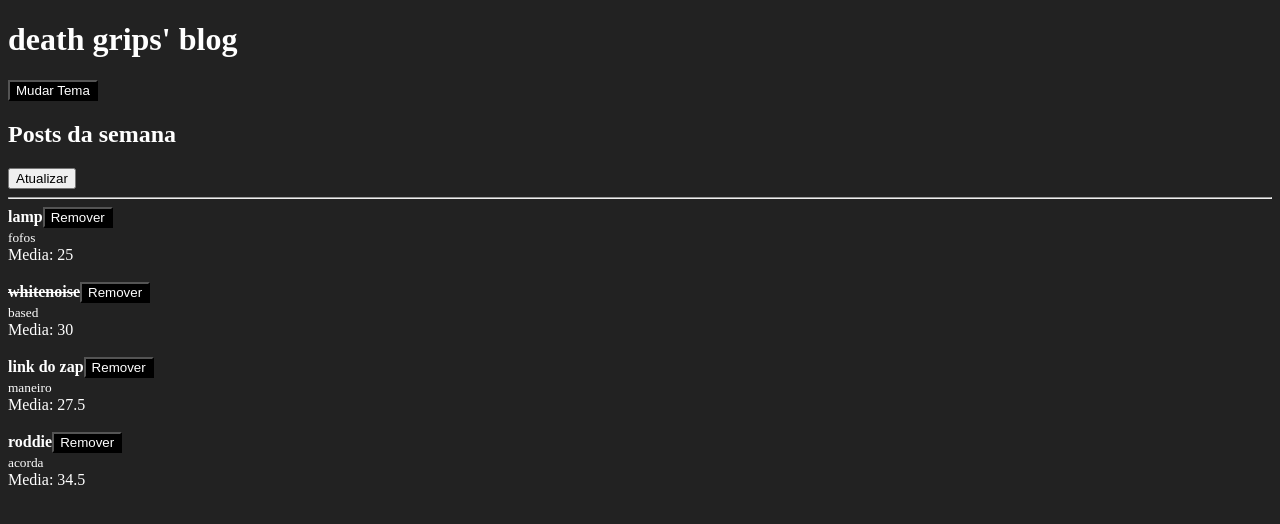
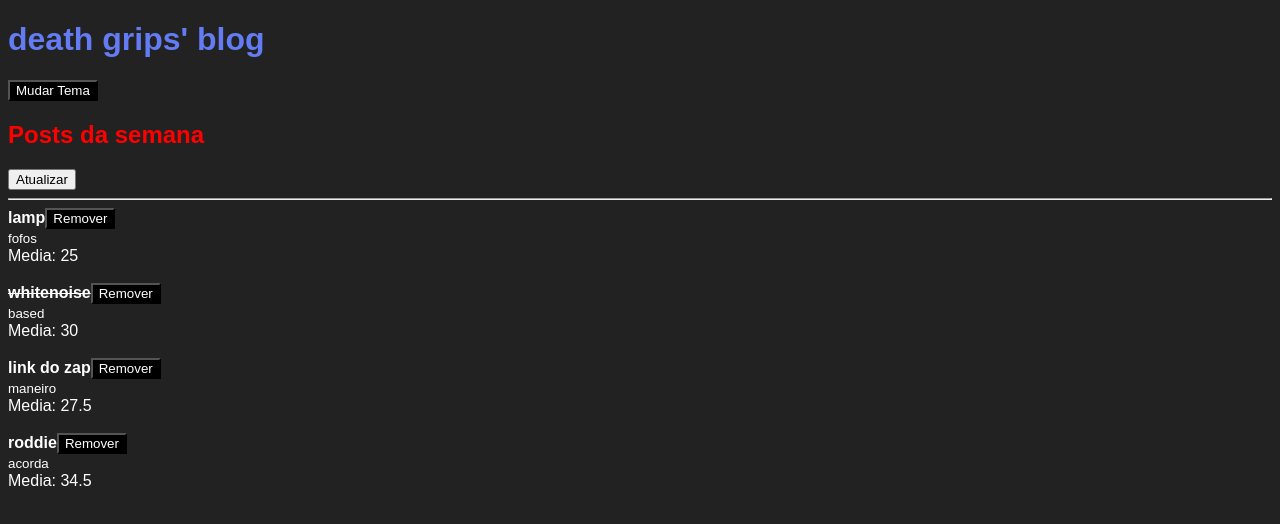
Before and after one commit to loonismos/fundamentos-react, a React app: page / in a window 1280 px wide. Shown: the top 524 px of the page. Built offline with nearby package versions, Linux system fonts and the light colour scheme.

Commit message:
css modules

```diff
--- /dev/null
+++ b/src/App.css
@@ -0,0 +1,3 @@
+.title {
+  color: #f00;
+}
--- a/src/App.js
+++ b/src/App.js
@@ -4,6 +4,7 @@
 import Header from "./Header";
 import { ThemeProvider } from "./ThemeContext";
 
+import styles from './App.css';
 
 function App() {
   const [posts, setPosts] = useState([
@@ -34,7 +35,7 @@
   return (
     <ThemeProvider>
       <Header>
-        <h2>Posts da semana</h2>
+        <h2 className={styles.title}>Posts da semana</h2>
         <button onClick={handleRefresh}>Atualizar</button>
       </Header>
 
--- /dev/null
+++ b/src/Header.css
@@ -0,0 +1,3 @@
+.title {
+  color: #637BF3;
+}
--- a/src/Header.js
+++ b/src/Header.js
@@ -1,6 +1,8 @@
 import React, { useContext } from "react";
 import PropTypes from "prop-types";
 import Button from "./Button";
+
+import styles from './Header.css'
 
 import { ThemeContext } from "./ThemeContext";
 export default function Header(props) {
@@ -8,7 +10,7 @@
 
   return(
     <>
-      <h1>{props.title}</h1>
+      <h1 className={styles.title}>{props.title}</h1>
       <Button onClick={onToggleTheme}>
         Mudar Tema
       </Button>
--- a/src/index.css
+++ b/src/index.css
@@ -1,4 +1,5 @@
 body {
   background: #222;
   color: #fff;
+  font-family: sans-serif;
 }
--- a/webpack.config.js
+++ b/webpack.config.js
@@ -24,7 +24,15 @@
       },
       {
         test: /\.css$/,
-        use: ['style-loader', 'css-loader']
+        use: [
+          'style-loader',
+          {
+            loader:'css-loader',
+            options: {
+              modules: true,
+            },
+          },
+          ]
       },
     ],
   },
```
